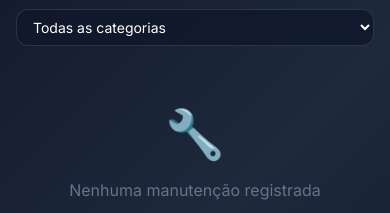
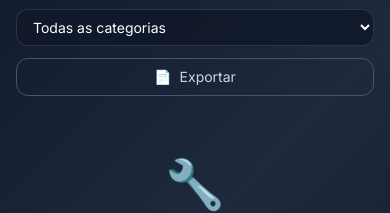
Before and after one commit to VictorDevloaper/carro-ia, a website: page public/manutencoes.html in a window 390 px wide. Shown: the part 188-401 px from the top of the page. Drawn offline with nearby package versions, Linux system fonts and the light colour scheme; no server answers.

Commit message:
fix: mostrar botao exportar na versao mobile

```diff
--- a/public/manutencoes.html
+++ b/public/manutencoes.html
@@ -339,7 +339,7 @@
                     <option value="Outro">⚙️ Outro</option>
                 </select>
                 <button onclick="openExportModal()"
-                    class="hidden md:flex px-4 py-2 rounded-xl border border-slate-600 text-slate-300 hover:bg-slate-700/50 transition-all items-center gap-2 text-sm"><span>📄</span>
+                    class="flex px-4 py-2 rounded-xl border border-slate-600 text-slate-300 hover:bg-slate-700/50 transition-all items-center justify-center gap-2 text-sm"><span>📄</span>
                     Exportar</button>
                 <button onclick="openModal()"
                     class="hidden md:flex btn-primary px-6 py-2 rounded-xl text-white font-medium items-center gap-2 text-sm"><span
```
